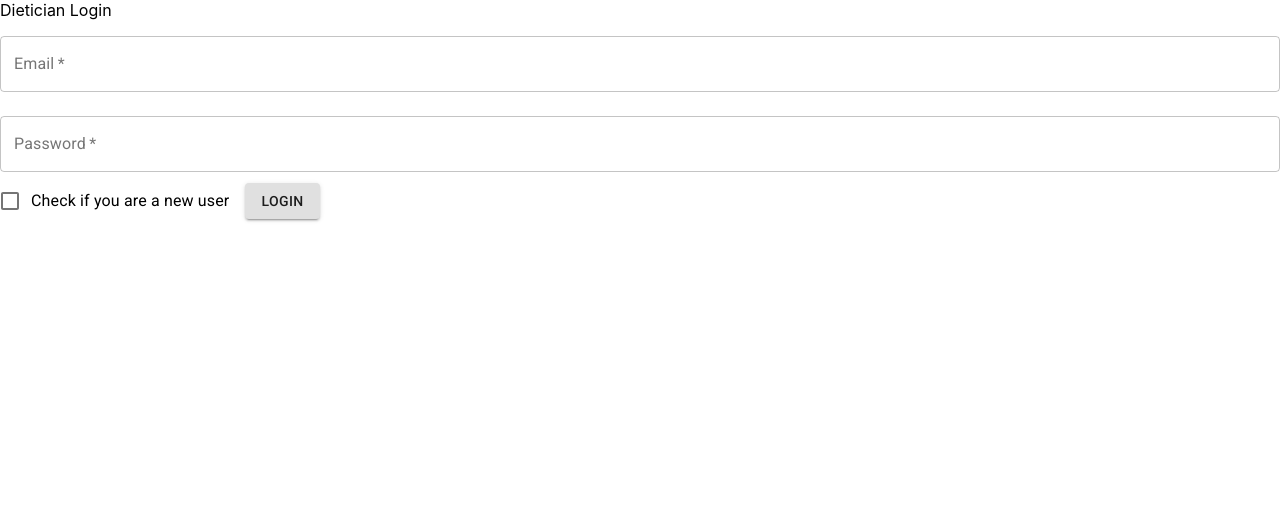
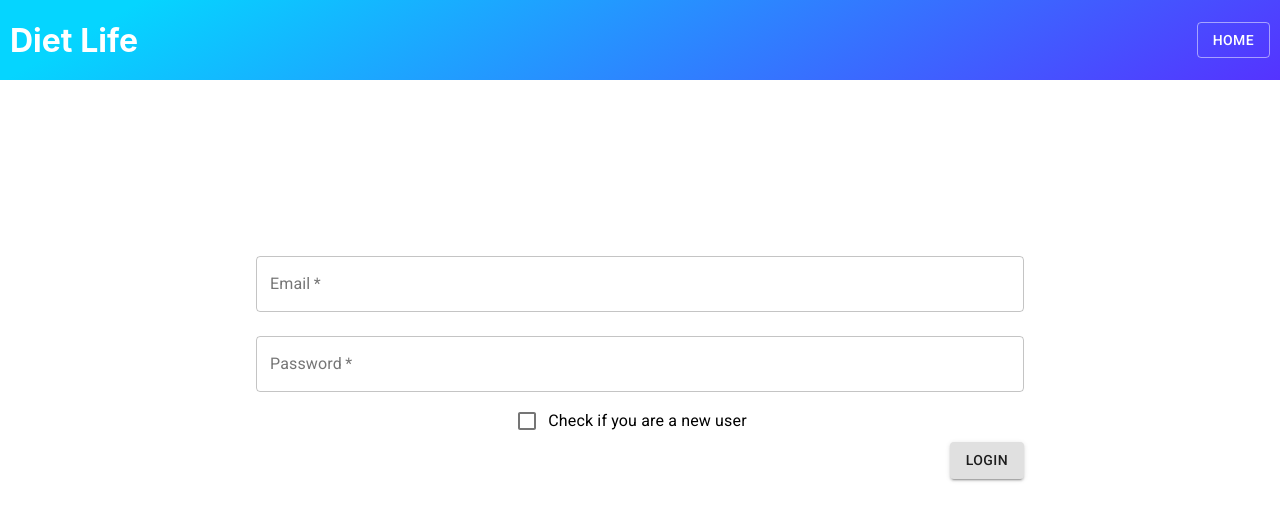
Before and after one commit to allygator/dietician, a React (Create React App) app: page /login in a window 1280 px wide. Shown: the top 520 px of the page. Built offline with nearby package versions, Linux system fonts and the light colour scheme; no server answers.

Commit message:
Improve app flow

```diff
--- a/src/App.css
+++ b/src/App.css
@@ -251,3 +251,40 @@ a {
 .home #react img {
     transform: scale(1.5);
 }
+
+.login header {
+    height: 10vh;
+    padding: 0 10px;
+    background: linear-gradient(150deg, var(--bright-blue) 10%, var(--purple) 100%);
+    display: flex;
+    justify-content: space-between;
+    align-items: center;
+    color: white;
+}
+
+.login header .MuiButton-outlinedPrimary {
+    color: white;
+    border: 1px solid rgba(255, 255, 255, 0.5);
+}
+
+.signin>div {
+    width: 60%;
+    margin: auto;
+    margin-top: 20vh;
+}
+
+.signin #error {
+    color: red;
+    font-weight: bold;
+}
+
+.login_fields {
+    display: flex;
+    justify-content: center;
+    align-items: center;
+    flex-direction: column;
+}
+
+.login_fields button {
+    align-self: flex-end;
+}
--- a/src/components/Dashboard.js
+++ b/src/components/Dashboard.js
@@ -1,4 +1,4 @@
-import React, { useState } from "react";
+import React, { useState, useContext } from "react";
 import clsx from "clsx";
 import { makeStyles } from "@material-ui/core/styles";
 import CssBaseline from "@material-ui/core/CssBaseline";
@@ -16,11 +16,13 @@ import ListItemIcon from "@material-ui/core/ListItemIcon";
 import ListItemText from "@material-ui/core/ListItemText";
 import CalendarTodayIcon from "@material-ui/icons/CalendarToday";
 import AccountBoxIcon from "@material-ui/icons/AccountBox";
-import StarIcon from "@material-ui/icons/Star";
-import SearchIcon from "@material-ui/icons/Search";
+// import StarIcon from "@material-ui/icons/Star";
+// import SearchIcon from "@material-ui/icons/Search";
+import { useHistory } from "react-router-dom";
 
 import Calendar from "./Calendar";
 import Profile from "./Profile";
+import { FirebaseContext } from "./Context/Firebase";
 
 const drawerWidth = 240;
 
@@ -108,9 +110,19 @@ const useStyles = makeStyles(theme => ({
   },
 }));
 
-export default function Dashboard() {
+export default function Dashboard(props) {
+  const firebase = useContext(FirebaseContext);
+  const history = useHistory();
+  function signout() {
+    firebase.doSignOut();
+    history.push("/", { new: true });
+  }
   const [open, setOpen] = useState(true);
   const [currPage, setCurrPage] = useState("Calendar");
+  // if (props.location.state && props.location.state.new && currPage !== "Profile") {
+  //   setCurrPage("Profile");
+  // }
+  // console.log(props);
 
   const classes = useStyles();
   const handleDrawerOpen = () => {
@@ -167,18 +179,6 @@ export default function Dashboard() {
           </ListItemIcon>
           <ListItemText primary="Calendar" />
         </ListItem>
-        <ListItem button onClick={() => setCurrPage("Recommendation")}>
-          <ListItemIcon>
-            <StarIcon />
-          </ListItemIcon>
-          <ListItemText primary="Recommendation" />
-        </ListItem>
-        <ListItem button>
-          <ListItemIcon>
-            <SearchIcon />
-          </ListItemIcon>
-          <ListItemText primary="Look Up" />
-        </ListItem>
         <ListItem button onClick={() => setCurrPage("Profile")}>
           <ListItemIcon>
             <AccountBoxIcon />
@@ -187,6 +187,12 @@ export default function Dashboard() {
         </ListItem>
 
         <Divider />
+        <ListItem button onClick={signout}>
+          <ListItemIcon>
+            <AccountBoxIcon />
+          </ListItemIcon>
+          <ListItemText primary="Logout" />
+        </ListItem>
       </Drawer>
       <main className={classes.content}>
         <div className={classes.appBarSpacer} />
@@ -211,3 +217,16 @@ export default function Dashboard() {
     </div>
   );
 }
+
+// <ListItem button onClick={() => setCurrPage("Recommendation")}>
+//   <ListItemIcon>
+//     <StarIcon />
+//   </ListItemIcon>
+//   <ListItemText primary="Recommendation" />
+// </ListItem>
+// <ListItem button>
+//   <ListItemIcon>
+//     <SearchIcon />
+//   </ListItemIcon>
+//   <ListItemText primary="Look Up" />
+// </ListItem>
--- a/src/components/Login.js
+++ b/src/components/Login.js
@@ -8,17 +8,22 @@ import Checkbox from "@material-ui/core/Checkbox";
 import Button from "@material-ui/core/Button";
 import FormControlLabel from "@material-ui/core/FormControlLabel";
 
-import { Redirect } from "react-router-dom";
+// import { Redirect, Link, useHistory } from "react-router-dom";
+import { Redirect, Link } from "react-router-dom";
 
 function Login() {
   const firebase = useContext(FirebaseContext);
   const userData = useContext(UserContext);
+  // let history = useHistory();
   const [newUser, createUser] = useState(false);
   const toggle = () => createUser(!newUser);
   const [signinInputs, setSignin] = useState({
     email: "",
     password: "",
   });
+  const [errMsg, updateMsg] = useState("");
+  const [addErr, updateAdd] = useState(false);
+  const [passErr, updatePass] = useState(false);
 
   const handleChangeIn = name => event => {
     setSignin({ ...signinInputs, [name]: event.target.value });
@@ -26,7 +31,26 @@ function Login() {
 
   function signin(email, pass) {
     firebase.doSignInWithEmailAndPassword(email, pass).catch(error => {
-      console.log(error);
+      if (error.code === "auth/invalid-email") {
+        updateAdd(true);
+        if (passErr) {
+          updatePass(false);
+        }
+        updateMsg(error.message);
+      } else if (
+        error.code === "auth/wrong-password" ||
+        error.code === "auth/weak-password"
+      ) {
+        updatePass(true);
+        if (addErr) {
+          updateAdd(false);
+        }
+        updateMsg(error.message);
+      } else if (error.code === "auth/user-not-found") {
+        updateAdd(false);
+        updatePass(false);
+        updateMsg("Make sure you check the box if you are a new user.");
+      }
     });
   }
 
@@ -34,8 +58,6 @@ function Login() {
     firebase
       .doCreateUserWithEmailAndPassword(email, pass)
       .then(authUser => {
-        console.log(userData);
-        console.log(authUser);
         if (authUser.additionalUserInfo.isNewUser) {
           if (firebase) {
             firebase.db
@@ -46,28 +68,41 @@ function Login() {
         }
       })
       .catch(error => {
-        console.log(error);
+        if (error.code === "auth/weak-password") {
+          updatePass(true);
+          if (addErr) {
+            updateAdd(false);
+          }
+          updateMsg(error.message);
+        } else if (error.code === "auth/user-not-found") {
+          updateAdd(false);
+          updatePass(false);
+          updateMsg("Make sure you check the box if you are a new user.");
+        }
       });
   }
 
   function login(email, pass) {
+    updateMsg("");
     if (newUser) {
       signup(email, pass);
     } else {
       signin(email, pass);
     }
+    if (!addErr && !passErr && errMsg.length < 1) {
+      console.log("test");
+    }
   }
 
   const fields = (
-    <div>
     <div className="login_fields">
-        Dietician Login
       <TextField
         id="email"
         defaultValue={signinInputs.email}
         label="Email"
         variant="outlined"
         required={true}
+        error={addErr}
         onChange={handleChangeIn("email")}
         fullWidth
         margin="normal"
@@ -79,10 +114,12 @@ function Login() {
         type="password"
         variant="outlined"
         required={true}
+        error={passErr}
         onChange={handleChangeIn("password")}
         fullWidth
         margin="normal"
       />
+      <div id="error">{errMsg}</div>
       <FormControlLabel
         control={
           <Checkbox
@@ -96,6 +133,7 @@ function Login() {
         }
         label="Check if you are a new user"
       />
+
       <Button
         variant="contained"
         id="submitButton"
@@ -104,20 +142,36 @@ function Login() {
         Login
       </Button>
     </div>
-    </div>
   );
 
   return (
     <div className="login">
+      <header>
+        <h1>Diet Life</h1>
+        <Link to="/">
+          <Button variant="outlined" color="primary">
+            Home
+          </Button>
+        </Link>
+      </header>
       <div className="signin">
-        {userData.authUser ? (
+        {userData.authUser && newUser ? (
           <Redirect
             to={{
-              pathname: "/calendar",
+              pathname: "/dashboard",
             }}
           />
         ) : (
           fields
+        )}
+        {userData.authUser ? (
+          <Redirect
+            to={{
+              pathname: "/dashboard",
+            }}
+          />
+        ) : (
+          ""
         )}
       </div>
     </div>
--- a/src/components/Profile.js
+++ b/src/components/Profile.js
@@ -8,6 +8,7 @@ import FormControlLabel from "@material-ui/core/FormControlLabel";
 import FormControl from "@material-ui/core/FormControl";
 import FormLabel from "@material-ui/core/FormLabel";
 import Button from "@material-ui/core/Button";
+// import { useHistory } from "react-router-dom";
 
 import CalendarChoices from "./CalendarChoices";
 import CalendarForm from "./CalendarForm/CalendarForm";
@@ -42,6 +43,7 @@ const useStyles = makeStyles(theme => ({
 function Profile(props) {
   const firebase = useContext(FirebaseContext);
   const userData = useContext(UserContext);
+  // let history = useHistory();
 
   const [error, setError] = useState("");
   const [profileInputs, setProfile] = useState({
@@ -97,7 +99,7 @@ function Profile(props) {
       return day;
     });
 
-    fetch("http://localhost:34567/.netlify/functions/schedule", {
+    fetch("/.netlify/functions/schedule", {
       method: "POST",
       headers: {
         "Content-Type": "application/x-www-form-urlencoded",
@@ -143,6 +145,7 @@ function Profile(props) {
       })
       .then(() => {
         // Success: do something here
+        // history.push("/dashboard");
         console.log("success");
       })
       .catch(err => {
```
Lines whose indentation alone changed are shown as unchanged.
